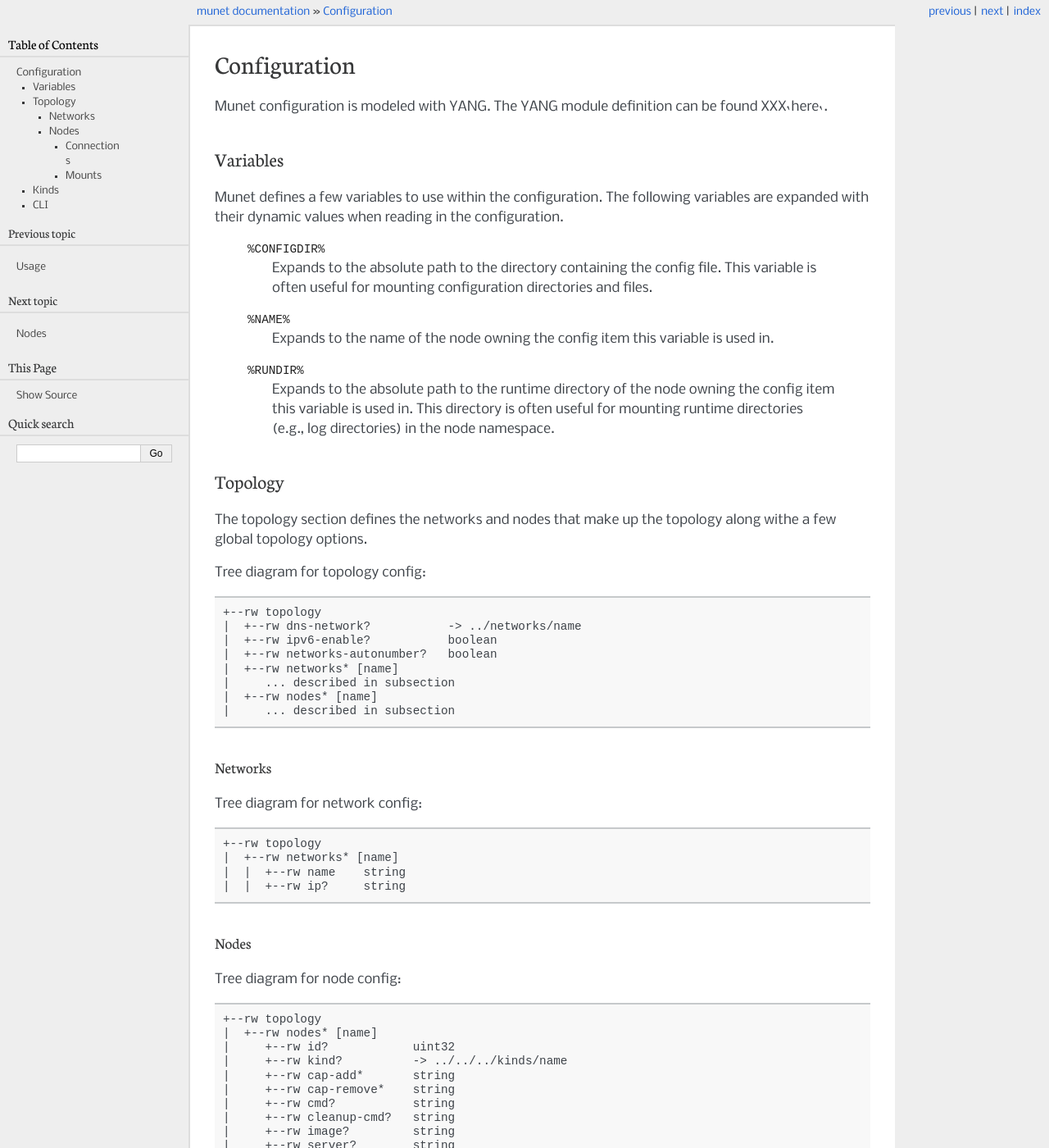
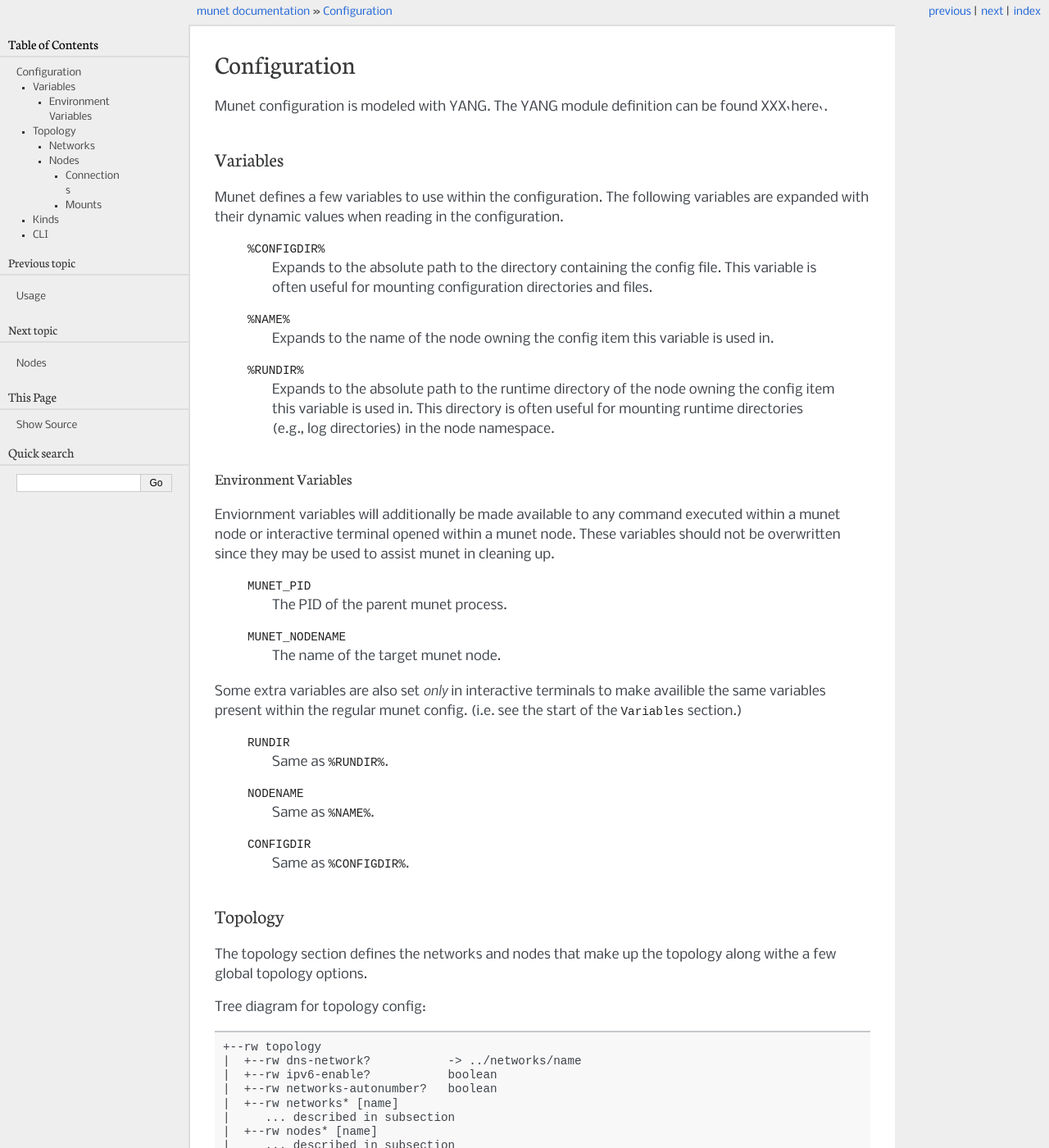
Before and after one commit to LabNConsulting/munet, a Sphinx documentation site: the page built from doc/source/config.rst, in a window 1280 px wide and 1400 px high. Shown: the whole window at 82% size. Built offline with Sphinx 7.4.7, drawn with Linux system fonts in a browser that asks for light colours; cross-references to code outside the pages are shown as plain code.

Commit message:
docs: update docs with env vars
Also fixes some examples present within the
munet README.org, including incorrect indenting
and a bad declaration of connections using yaml's
flow-style sequences.

Signed-off-by: Liam Brady <lbrady@labn.net>

```diff
--- a/README.org
+++ b/README.org
@@ -223,9 +223,11 @@
       - name: net0
     nodes:
       - name: h1
-      connections: ["net0"]
+        connections:
+          - to: net0
       - name: h2
-      connections: ["net0"]
+        connections:
+          - to: net0
 #+end_src
 
 *** Router VM
--- a/doc/source/config.rst
+++ b/doc/source/config.rst
@@ -33,6 +33,34 @@
     Expands to the absolute path to the runtime directory of the node owning
     the config item this variable is used in. This directory is often useful for
     mounting runtime directories (e.g., log directories) in the node namespace.
+
+
+Environment Variables
+^^^^^^^^^^^^^^^^^^^^^
+
+Enviornment variables will additionally be made available to any command executed
+within a munet node or interactive terminal opened within a munet node. These
+variables should not be overwritten since they may be used to assist munet in
+cleaning up.
+
+  ``MUNET_PID``
+    The PID of the parent munet process.
+
+  ``MUNET_NODENAME``
+    The name of the target munet node.
+
+Some extra variables are also set *only* in interactive terminals to make
+availible the same variables present within the regular munet config. (i.e.
+see the start of the ``Variables`` section.)
+
+  ``RUNDIR``
+    Same as ``%RUNDIR%``.
+
+  ``NODENAME``
+    Same as ``%NAME%``.
+
+  ``CONFIGDIR``
+    Same as ``%CONFIGDIR%``.
 
 
 Topology
```
Lines whose indentation alone changed are shown as unchanged.
